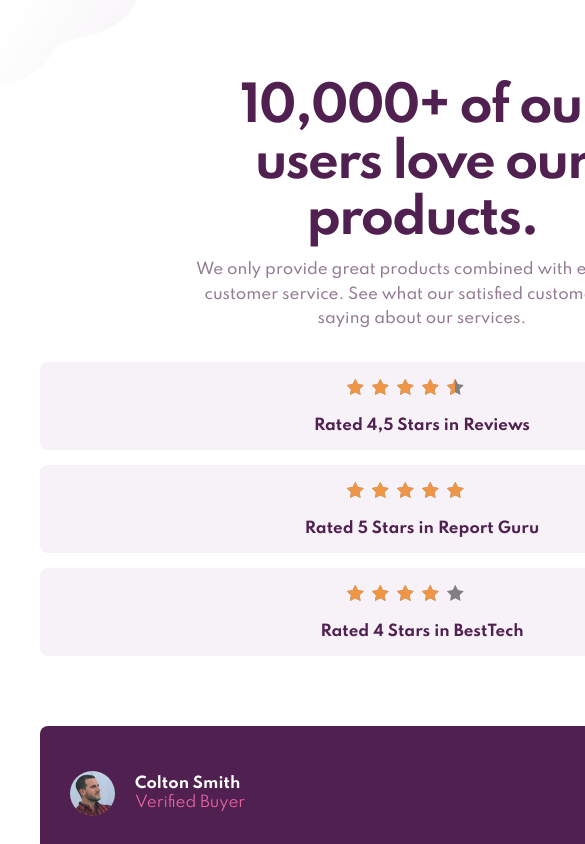
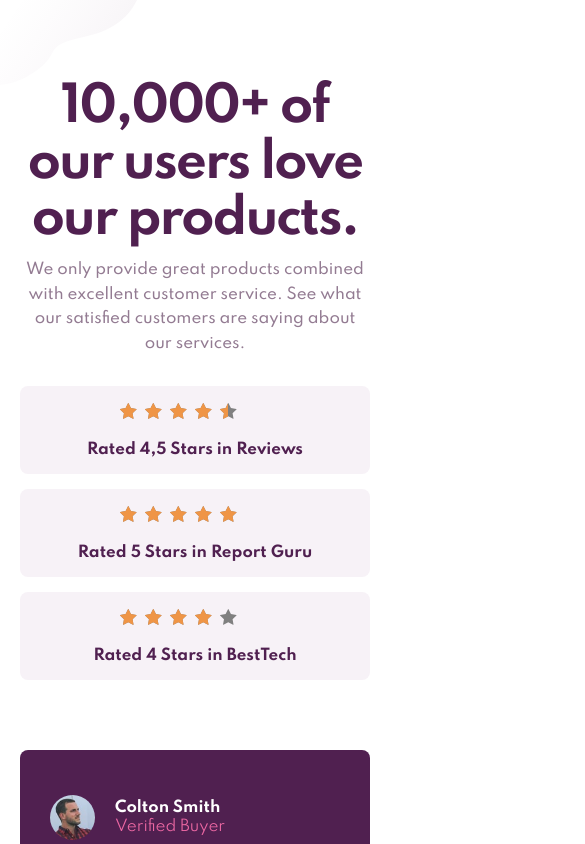
Before and after one commit to arrizkyhp/fm-social-proof-section, a React (Create React App) app: page / in a window 390 px wide. Shown: the top 844 px of the page, 585 px wide, since content can reach past the window. Built offline with nearby package versions, Linux system fonts and the light colour scheme.

Commit message:
fix body width affecting responsiveness

```diff
--- a/src/assets/css/style.css
+++ b/src/assets/css/style.css
@@ -85,7 +85,7 @@ img {
 
 body {
   font-family: "Spartan", sans-serif;
-  min-width: 100vh;
+  max-width: 100vw;
   background-image: url(assets/images/bg-pattern-top-desktop.svg), url(assets/images/bg-pattern-bottom-desktop.svg);
   background-repeat: no-repeat;
   background-position: top left, bottom right;
@@ -101,8 +101,9 @@ body {
 }
 @media (max-width: 480px) {
   .container {
-    padding: 0 2.5rem;
+    width: 100%;
     padding-top: 5rem;
+    max-width: 100vw;
   }
 }
 
--- a/src/assets/scss/base/_boilerplate.scss
+++ b/src/assets/scss/base/_boilerplate.scss
@@ -28,7 +28,7 @@ img {
 
 body {
   font-family: $font-family;
-  min-width: 100vh;
+  max-width: 100vw;
   background-image: url(assets/images/bg-pattern-top-desktop.svg), url(assets/images/bg-pattern-bottom-desktop.svg);
   background-repeat: no-repeat;
   background-position: top left, bottom right;
@@ -43,7 +43,10 @@ body {
   padding-top: rem(80);
 
   @include breakpoint-max(sm) {
-    padding: 0 rem(40);
+    // padding: 0 rem(10);
+    width: 100%;
+
     padding-top: rem(80);
+    max-width: 100vw;
   }
 }
```
Also changed, not shown: 1 other file (tests, documents, lock files or other folders).
